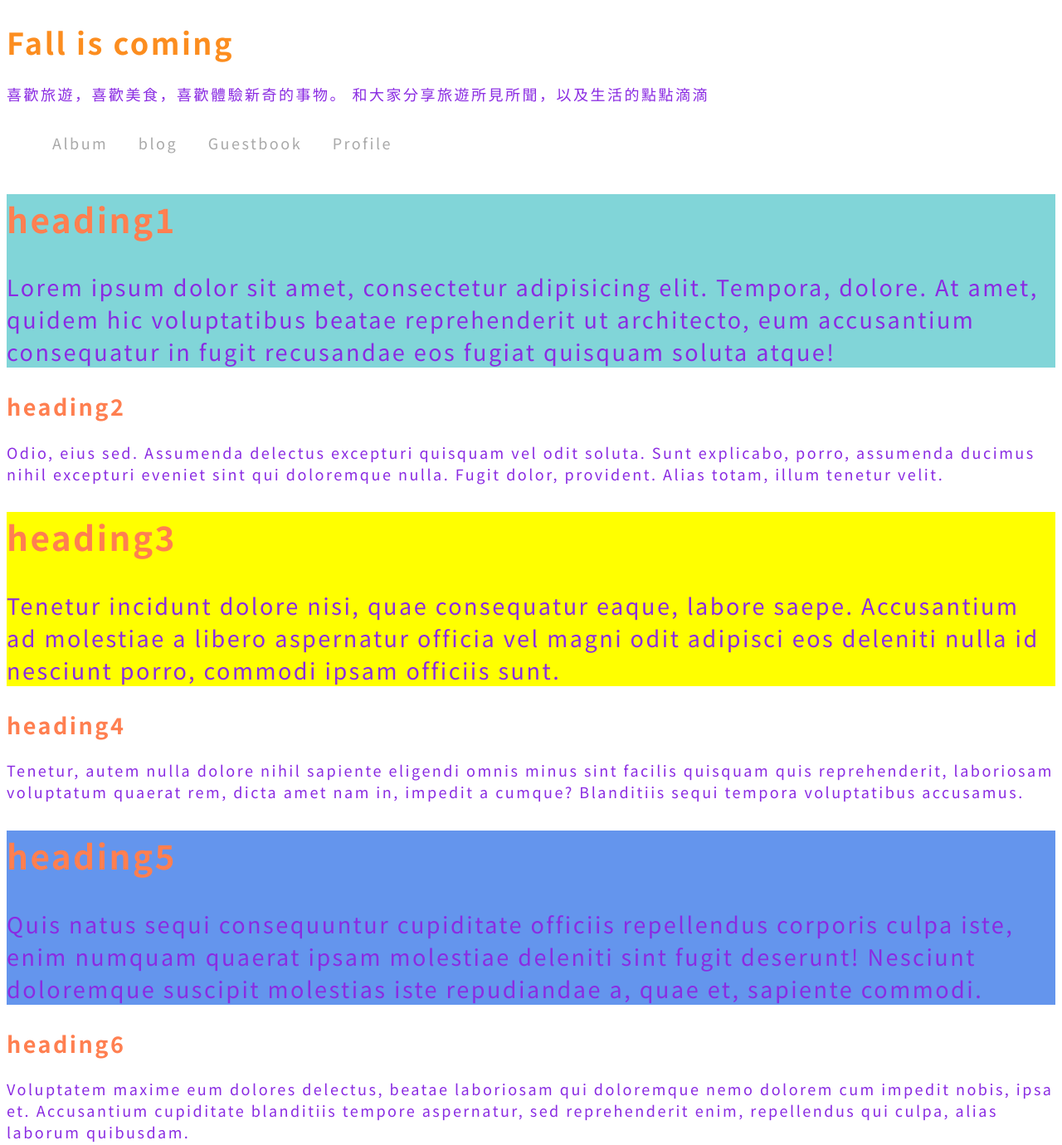
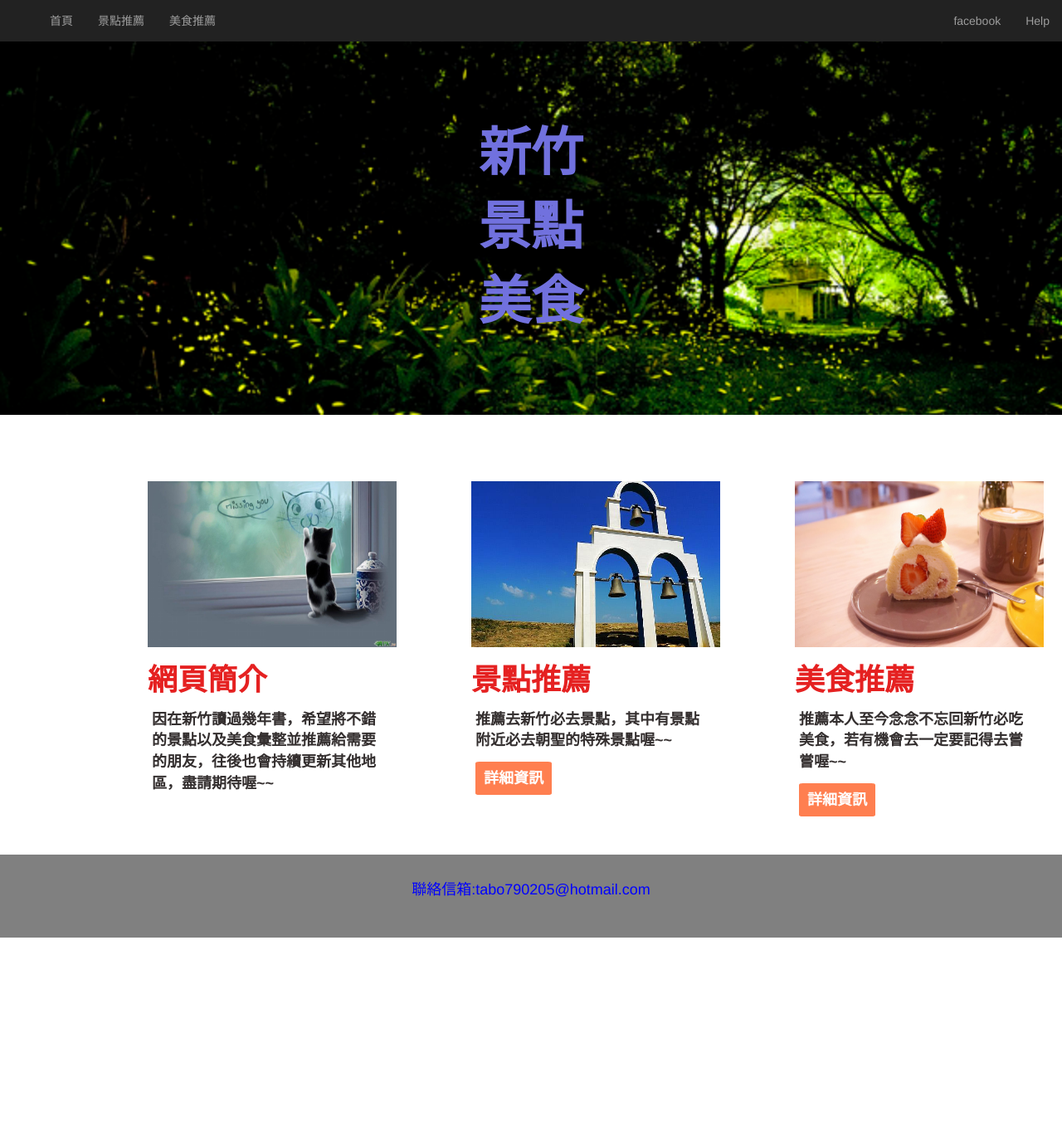
Before and after one commit to hsinyiliu/hsinyiliu.github.io, a plain HTML site: page index.html in a window 1280 px wide. Shown: the top 1380 px of the page at 83% size. After the commit the page ends 1130 px from the top, so only its background shows below. Drawn offline with nearby package versions, Linux system fonts and the light colour scheme.

Commit message:
1051006 final project

```diff
--- a/css/style.css
+++ b/css/style.css
@@ -1,54 +1,163 @@
-@import url(http://fonts.googleapis.com/earlyaccess/notosanstc.css);
+/*基本設定*/
+
 * {
-    font-size: 18px;
-    letter-spacing: 2.5px;
-    font-family: 'Noto Sans TC', sans-serif, Arial;
+    -webkit-box-sizing: border-box;
+    -moz-box-sizing: border-box;
+    box-sizing: border-box;
 }
 
+h1 {
+    font-size: 60px;
+    font-weight: bold;
+}
 
-/*header設定*/
+h2 {
+    font-size: 36px;
+    font-weight: bold;
+    color: #e52121;
+}
 
-h1 {
-    font-size: 2em;
-    color: #fc8d1f;
+h3 {
+    font-size: 36px;
+    font-weight: bold;
 }
 
 p {
-    font-size: 1em;
-    color: blueviolet;
+    font-size: 18px;
+    font-weight: bold;
+    color: #342f2f;
+    padding: 5px;
 }
 
-
-/*nav設定*/
-
-nav ul>li {
-    list-style-type: none;
-    display: inline-block;
-    padding: 15px;
+.jumbotron {
+    background-image: url(../images/background.jpg);
+    height: 500px;
+    padding: 80px;
+    background-repeat: no-repeat;
+    background-size: cover;
 }
 
-nav a {
-    text-decoration: none;
-    color: darkgray;
+.jumbotron .container {
+    /*     width: 100%;
+    height: 300px; */
+    padding: 50px;
+    /* border-radius: 20%; */
+    text-align: center;
+    color: #7171de;
 }
 
-
-/*文章設定*/
-
-h2 {
-    font-size: 1.5em;
-    color: coral;
+.information {
+    width: 80%;
+    height: 500px;
+    margin: 0 auto;
 }
 
-#top {
-    background-color: #81d5d8;
+.information img {
+    width: 300px;
+    height: 200px;
 }
 
-.post {
-    background-color: cornflowerblue;
-    font-size: 1.5em;
+.information .col-md-4 {
+    padding: 50px;
 }
 
-.post1 {
-    background-color: yellow;
+.information a {
+    height: 80px;
+    padding: 10px;
+    border-radius: 5%;
+    background-color: rgba(255, 127, 80, 1);
+    color: white;
+    text-decoration: none;
 }
+
+.information a:hover {
+    background-color: rgba(235, 145, 39, 0.6);
+}
+
+.footer {
+    width: auto;
+    height: 100px;
+    background-color: grey;
+    text-align: center;
+    font-size: 18px;
+    color: blue;
+    padding: 30px;
+}
+
+@media screen and (min-width:992px) {
+    .col-md-1 {
+        width: calc(100%*1/12);
+    }
+    .col-md-2 {
+        width: calc(100%*2/12);
+    }
+    .col-md-3 {
+        width: calc(100%*3/12);
+    }
+    .col-md-4 {
+        width: calc(100%*4/12);
+    }
+    .col-md-5 {
+        width: calc(100%*5/12);
+    }
+    .col-md-6 {
+        width: calc(100%*6/12);
+    }
+    .col-md-7 {
+        width: calc(100%*7/12);
+    }
+    .col-md-8 {
+        width: calc(100%*8/12);
+    }
+    .col-md-9 {
+        width: calc(100%*9/12);
+    }
+    .col-md-10 {
+        width: calc(100%*10/12);
+    }
+    .col-md-11 {
+        width: calc(100%*11/12);
+    }
+    .col-md-12 {
+        width: calc(100%*12/12);
+    }
+}
+
+@media screen and (min-width:782px) and (max-width:991px) {
+    .col-sm-1 {
+        width: calc(100%*1/12);
+    }
+    .col-sm-2 {
+        width: calc(100%*2/12);
+    }
+    .col-sm-3 {
+        width: calc(100%*3/12);
+    }
+    .col-sm-4 {
+        width: calc(100%*4/12);
+    }
+    .col-sm-5 {
+        width: calc(100%*5/12);
+    }
+    .col-sm-6 {
+        width: calc(100%*6/12);
+    }
+    .col-sm-7 {
+        width: calc(100%*7/12);
+    }
+    .col-sm-8 {
+        width: calc(100%*8/12);
+    }
+    .col-sm-9 {
+        width: calc(100%*9/12);
+    }
+    .col-sm-10 {
+        width: calc(100%*10/12);
+    }
+    .col-sm-11 {
+        width: calc(100%*11/12);
+    }
+    .col-sm-12 {
+        width: calc(100%*12/12);
+    }
+}
--- a/index.html
+++ b/index.html
@@ -1,69 +1,71 @@
-<!DOCTYPE html>
-<html lang="en">
+<html>
 
 <head>
     <meta charset="UTF-8">
     <meta name="viewport" content="width=device-width, initial-scale=1, maximum-scale=1.0">
     <meta http-equiv="X-UA-Compatible" content="IE=edge">
     <meta name="renderer" content="webkit">
-    <link rel="stylesheet" href="css/style.css">
-    <title>Fall is coming</title>
-</head>
+    <title>新竹景點美食推薦~~</title>
+    <link rel="stylesheet" href="http://maxcdn.bootstrapcdn.com/bootstrap/3.3.7/css/bootstrap.min.css">
+    <link rel="stylesheet" href="css/style.css"> </head>
 
 <body>
-    <header>
-        <h1>Fall is coming</h1>
-        <p>喜歡旅遊，喜歡美食，喜歡體驗新奇的事物。 和大家分享旅遊所見所聞，以及生活的點點滴滴</p>
-        <div></div>
-        <nav>
-            <ul>
-                <li><a href="#">Album</a></li>
-                <li><a href="#">blog</a></li>
-                <li><a href="#">Guestbook</a></li>
-                <li><a href="#">Profile</a></li>
-            </ul>
-        </nav>
-    </header>
-    <article class="post" id="top">
-        <h2>heading1</h2>
-        <p>Lorem ipsum dolor sit amet, consectetur adipisicing elit. Tempora, dolore. At amet, quidem hic voluptatibus beatae reprehenderit ut architecto, eum accusantium consequatur in fugit recusandae eos fugiat quisquam soluta atque!</p>
-    </article>
-    <article>
-        <h2>heading2</h2>
-        <p>Odio, eius sed. Assumenda delectus excepturi quisquam vel odit soluta. Sunt explicabo, porro, assumenda ducimus nihil excepturi eveniet sint qui doloremque nulla. Fugit dolor, provident. Alias totam, illum tenetur velit.</p>
-    </article>
-    <article class="post post1">
-        <h2>heading3</h2>
-        <p>Tenetur incidunt dolore nisi, quae consequatur eaque, labore saepe. Accusantium ad molestiae a libero aspernatur officia vel magni odit adipisci eos deleniti nulla id nesciunt porro, commodi ipsam officiis sunt.</p>
-    </article>
-    <article>
-        <h2>heading4</h2>
-        <p>Tenetur, autem nulla dolore nihil sapiente eligendi omnis minus sint facilis quisquam quis reprehenderit, laboriosam voluptatum quaerat rem, dicta amet nam in, impedit a cumque? Blanditiis sequi tempora voluptatibus accusamus.</p>
-    </article>
-    <article class="post">
-        <h2>heading5</h2>
-        <p>Quis natus sequi consequuntur cupiditate officiis repellendus corporis culpa iste, enim numquam quaerat ipsam molestiae deleniti sint fugit deserunt! Nesciunt doloremque suscipit molestias iste repudiandae a, quae et, sapiente commodi.</p>
-    </article>
-    <article>
-        <h2>heading6</h2>
-        <p>Voluptatem maxime eum dolores delectus, beatae laboriosam qui doloremque nemo dolorem cum impedit nobis, ipsa et. Accusantium cupiditate blanditiis tempore aspernatur, sed reprehenderit enim, repellendus qui culpa, alias laborum quibusdam.</p>
-    </article>
-    <article class="post">
-        <h2>heading7</h2>
-        <p>Ea optio repellat saepe odio eaque, culpa doloribus provident quaerat temporibus deleniti veritatis recusandae esse doloremque dolorum ab voluptatibus unde asperiores. Incidunt ex earum perspiciatis velit, minima, impedit neque odit.</p>
-    </article>
-    <article>
-        <h2>heading8</h2>
-        <p>Ipsum, vitae. Quod corrupti eos odio ipsam neque dicta laborum dolore ipsa doloribus necessitatibus autem impedit perferendis ducimus quam maiores blanditiis beatae, expedita eveniet consequatur, voluptate esse soluta ex. Voluptatem?</p>
-    </article>
-    <article class="post">
-        <h2>heading9</h2>
-        <p>Repellat modi fugit cum, deserunt temporibus officiis iste libero et, ea tempore repellendus debitis quod eum laborum. Maxime doloremque quidem autem cum pariatur asperiores ipsa, vero accusantium harum ad repellat?</p>
-    </article>
-    <article>
-        <h2>heading10</h2>
-        <p>Nobis est neque maxime, sapiente ut corporis, alias tenetur, facere accusantium similique ipsa recusandae. Modi neque inventore possimus delectus aliquid harum tempore beatae sequi aspernatur, minus rem eos, eaque enim.</p>
-    </article>
+    <!--    navbar-->
+    <nav class="nav navbar-inverse navbar-fixed-top">
+        <div class="container-fluid">
+            <div class="navbar-header">
+                <button class="navbar-toggle" data-toggle="collapse" data-target="#mynavbar"> <span class="icon-bar"></span> <span class="icon-bar"></span> <span class="icon-bar"></span> </button>
+                <a href="" class="navbar-brand"></a>
+            </div>
+            <div class="collapse navbar-collapse" id="mynavbar">
+                <ul class="nav navbar-nav">
+                    <li><a href="">首頁</a></li>
+                    <li><a href="">景點推薦</a></li>
+                    <li><a href="">美食推薦</a></li>
+                </ul>
+                <ul class="nav navbar-nav navbar-right">
+                    <li><a href="">facebook</a></li>
+                    <li><a href="">Help</a></li>
+                </ul>
+            </div>
+        </div>
+    </nav>
+    <!--jumbotron-->
+    <div class="jumbotron">
+        <div class="row">
+            <div class="col-md-4 col-md-offset-4">
+                <div class="container">
+                    <h1>新竹</h1>
+                    <h1>景點</h1>
+                    <h1>美食</h1> </div>
+            </div>
+        </div>
+    </div>
+    <!--    information-->
+    <div class="information">
+        <div class="container">
+            <div class="row">
+                <div class="col-md-4 col-sm-4"> <img src="images/cat.jpg" alt="查無圖片">
+                    <h2>網頁簡介</h2>
+                    <p>因在新竹讀過幾年書，希望將不錯的景點以及美食彙整並推薦給需要的朋友，往後也會持續更新其他地區，盡請期待喔~~</p>
+                </div>
+                <div class="col-md-4 col-sm-4"> <img src="images/view.jpg" alt="查無圖片">
+                    <h2>景點推薦</h2>
+                    <p>推薦去新竹必去景點，其中有景點附近必去朝聖的特殊景點喔~~</p>
+                    <p><a href="view/index.html" target="_blank">詳細資訊</a></p>
+                </div>
+                <div class="col-md-4 col-sm-4"> <img src="images/cake.jpg" alt="查無圖片">
+                    <h2>美食推薦</h2>
+                    <p>推薦本人至今念念不忘回新竹必吃美食，若有機會去一定要記得去嘗嘗喔~~</p>
+                    <p><a href="#">詳細資訊</a></p>
+                </div>
+            </div>
+        </div>
+    </div>
+    <!--    footer-->
+    <div class="footer">聯絡信箱:tabo790205@hotmail.com</div>
+    <script src="https://cdnjs.cloudflare.com/ajax/libs/jquery/1.12.4/jquery.min.js"></script>
+    <script src="http://maxcdn.bootstrapcdn.com/bootstrap/3.3.7/js/bootstrap.min.js"></script>
 </body>
 
 </html>
--- /dev/null
+++ b/view/css/style.css
@@ -0,0 +1,83 @@
+/*基本設定*/
+
+* {
+    -webkit-box-sizing: border-box;
+    -moz-box-sizing: border-box;
+    box-sizing: border-box;
+}
+
+h1 {
+    font-size: 60px;
+    font-weight: bold;
+}
+
+h2 {
+    font-size: 36px;
+    font-weight: bold;
+    color: #e52121;
+    padding: 5px;
+}
+
+h3 {
+    font-size: 28px;
+    font-weight: bold;
+    color: blueviolet;
+    padding: 5px;
+}
+
+h4 {
+    font-size: 24px;
+    font-weight: bold;
+    color: blue;
+    padding: 5px;
+}
+
+p {
+    font-size: 18px;
+    font-weight: bold;
+    color: #342f2f;
+    padding: 5px;
+}
+
+.jumbotron {
+    background-image: url(../images/background.jpg);
+    color: skyblue;
+    height: 80vh;
+    background-size: cover;
+    padding: 80px;
+}
+
+.jumbotron img {
+    width: 550px;
+    height: 400px;
+}
+
+.jumbotron p {
+    font-size: 18px;
+    font-weight: bold;
+    color: white;
+    padding: 10px;
+}
+
+.jumbotron a {
+    height: 80px;
+    padding: 20px;
+    border-radius: 5%;
+    background-color: rgba(78, 78, 165, 1);
+    color: white;
+    text-decoration: none;
+}
+
+.jumbotron a:hover {
+    background-color: rgba(102, 102, 175, 0.6);
+}
+
+.main {
+    width: 80%;
+    margin: 0 auto;
+}
+
+.main img {
+    width: 600px;
+    height: 400px;
+}
```
Also changed, not shown: view/index.html (added, +111 -0 lines), images/background.jpg (added), images/cake.jpg (added), images/cat.jpg (added), images/view.jpg (added), view/images/Harbor1.jpg (added), view/images/Harbor2.jpg (added), view/images/Harbor3.jpg (added), view/images/Harbor4.jpg (added), view/images/Harbor5.jpg (added), view/images/Harbor6.jpg (added), view/images/HarborMap.jpg (added), view/images/background.jpg (added), 1 other file.
